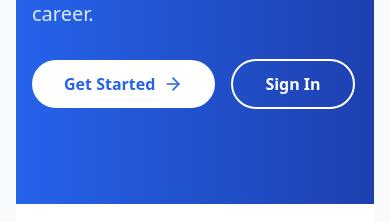
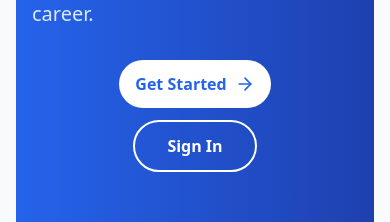
Before and after one commit to DarshK25/APSIT-In, a React (Vite) app in the folder frontend/: page / in a window 390 px wide. Shown: the part 569-791 px from the top of the page. Built offline with nearby package versions, Linux system fonts and the light colour scheme; no server answers.

Commit message:
feat: improve layout and styling on LandingPage and MessagesPage - Updated LandingPage button styling for better responsiveness and adjusted MessagesPage input form to be sticky at the bottom for enhanced user experience.

```diff
--- a/frontend/src/Pages/LandingPage.jsx
+++ b/frontend/src/Pages/LandingPage.jsx
@@ -36,10 +36,10 @@ const LandingPage = () => {
               <p className="text-xl mb-8 text-blue-100">
                 The professional network for APSIT students and alumni. Build your network, share opportunities, and advance your career.
               </p>
-              <div className="space-x-4">
+              <div className="flex flex-col sm:flex-row sm:space-x-4 space-y-3 sm:space-y-0 items-center w-full">
                 <Link
                   to="/signup"
-                  className="bg-white text-blue-600 px-8 py-3 rounded-full font-semibold hover:bg-blue-50 transition-colors inline-flex items-center dark:bg-gray-800 dark:text-blue-400 dark:hover:bg-gray-700"
+                  className="bg-white flex-shrink-0 text-blue-600 px-4 py-3 rounded-full font-semibold whitespace-nowrap hover:bg-blue-50 transition-colors inline-flex items-center dark:bg-gray-800 dark:text-blue-400 dark:hover:bg-gray-700"
                 >
                   Get Started <ArrowRight className="ml-2" size={20} />
                 </Link>
--- a/frontend/src/Pages/MessagesPage.jsx
+++ b/frontend/src/Pages/MessagesPage.jsx
@@ -701,7 +701,7 @@ const MessagesPage = () => {
                                 </div>
 
                                 {/* Message Input */}
-                                <form onSubmit={handleSendMessage} className="p-2 sm:p-4 border-t border-gray-200 dark:border-gray-700 flex-shrink-0">
+                                <form onSubmit={handleSendMessage} className="p-2 sm:p-4 border-t border-gray-200 dark:border-gray-700 flex-shrink-0 sticky bottom-0 bg-white dark:bg-gray-900 z-10">
                                     {attachedFile && (
                                         <div className="mb-2 p-1.5 sm:p-2 bg-gray-50 dark:bg-gray-800 rounded-lg flex items-center justify-between">
                                             <div className="flex items-center space-x-2">
```
